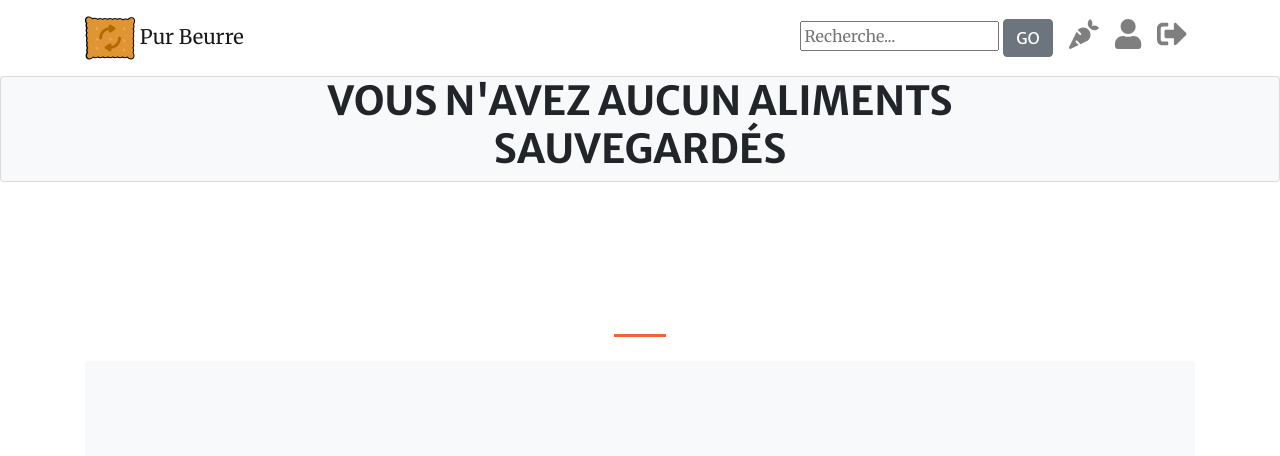
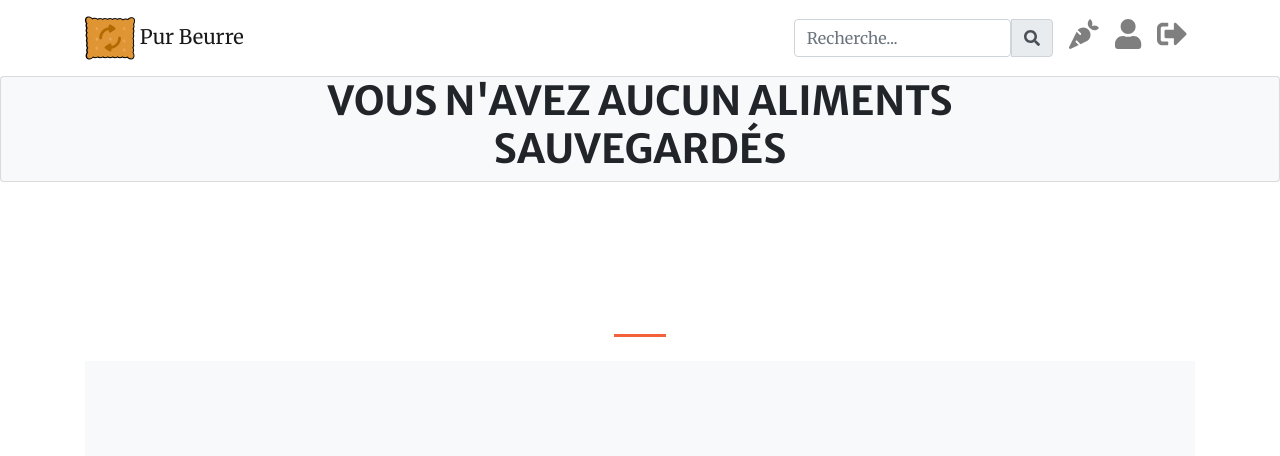
Before and after one commit to ppalex/projet_8_django_app, a Django app: page /favourites/ in a window 1280 px wide. Shown: the top 456 px of the page. Run offline with Django 3.2, Linux system fonts and the light colour scheme; the visitor is signed in with stand-in values (Sample User, id 1); data that the repository does not hold is empty; some libraries are stand-ins or nearby versions.

Commit message:
update search bar

```diff
--- a/projet_8_app/substitutes/forms.py
+++ b/projet_8_app/substitutes/forms.py
@@ -3,6 +3,6 @@ from django import forms
 class SubstituteSearchForm(forms.Form):
     product = forms.CharField(label='', max_length=100,
                                     widget=forms.TextInput(
-                                        attrs={'class': 'search-product', 'placeholder': 'Recherche...',
-                                        'name': 'search'}
+                                        attrs={'class': 'form-control my-0 py-1 lime-border', 'placeholder': 'Recherche...',
+                                        'name': 'search', 'type':'text'}
                                     ))
--- a/projet_8_app/templates/core/includes/_navbar.html
+++ b/projet_8_app/templates/core/includes/_navbar.html
@@ -15,9 +15,22 @@
                 <li>
                     <a class="nav-link js-scroll-trigger">
                         <form  action="{% url 'substitute' %}" method='GET' role='form'>
-                            {{ search_bar_form }}
-                            <button class="btn btn btn-secondary my-2 my-sm-0" type="submit">GO</button>
+
+                            <div class="input-group md-form form-sm form-2 pl-0">
+
+
+                                <div class="input-group-append">
+                                    {{ search_bar_form }}
+                                  <span class="input-group-text lime lighten-2" id="basic-text1">
+                                      <i class="fas fa-search text-grey" aria-hidden="true"></i></span>
+                                </div>
+                              </div>
+
+
                         </form>
+
+
+
                     </a>
                 </li>
 
```
Also changed, not shown: projet_8_app/templates/core/includes/_header.html (+6 -2 lines).
